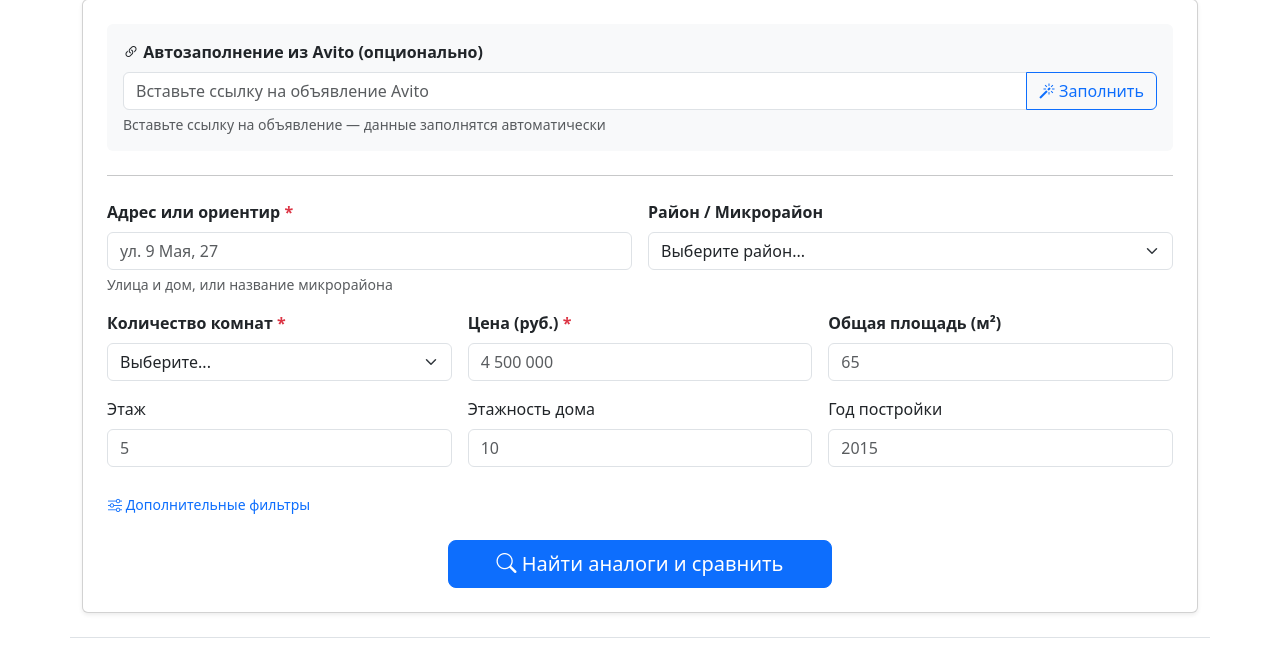
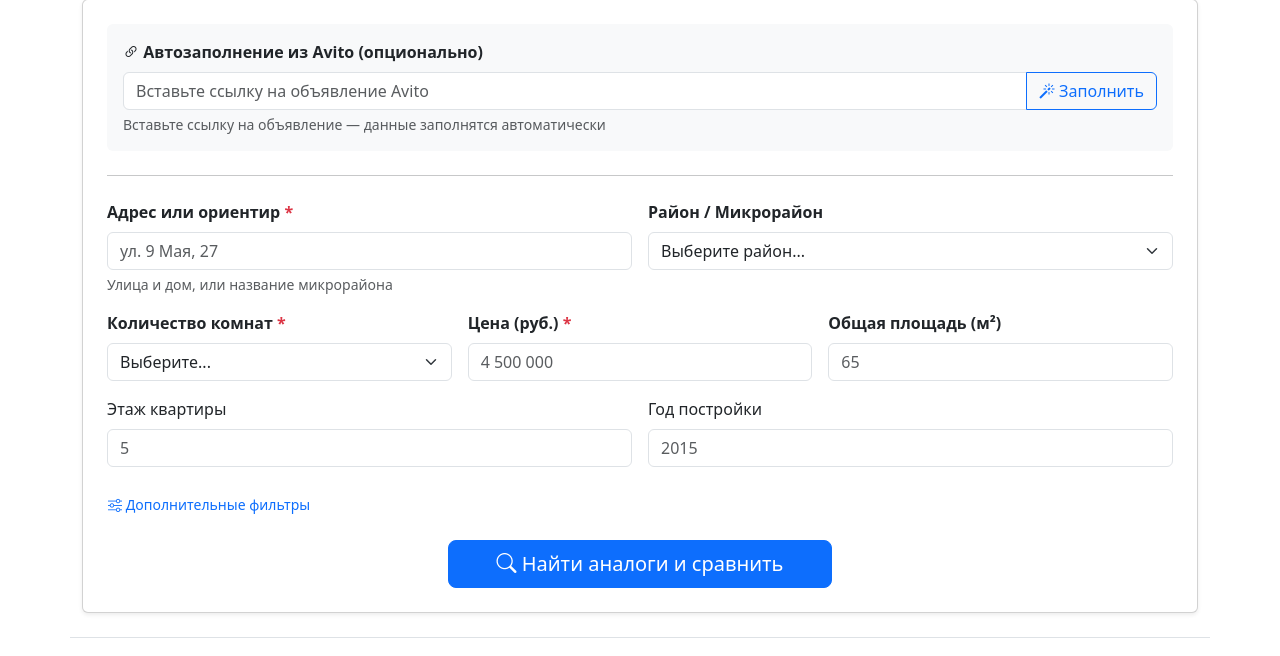
Before and after one commit to alex05pix-ai/Indicidualproject, a Flask app: page / in a window 1280 px wide. Shown: the part 172-828 px from the top of the page. Run offline with Flask 3, Linux system fonts and the light colour scheme; some libraries are stand-ins or nearby versions.

Commit message:
remove: убрана этажность дома из формы, оставлен только этаж квартиры

```diff
--- a/app/static/app.js
+++ b/app/static/app.js
@@ -106,7 +106,6 @@ async function handleSearchSubmit(e) {
         price: document.getElementById('price').value.replace(/[^\d]/g, ''),
         total_area: document.getElementById('total_area').value || null,
         floor: document.getElementById('floor').value || null,
-        total_floors: document.getElementById('total_floors').value || null,
         year_built: document.getElementById('year_built').value || null,
         area_tolerance: (parseFloat(document.getElementById('area_tolerance').value) || 15) / 100,
         max_distance: parseFloat(document.getElementById('max_distance').value) || 2.0,
@@ -181,7 +180,6 @@ async function handleAutofill() {
             }
             if (data.total_area) document.getElementById('total_area').value = data.total_area;
             if (data.floor) document.getElementById('floor').value = data.floor;
-            if (data.total_floors) document.getElementById('total_floors').value = data.total_floors;
             if (data.year_built) document.getElementById('year_built').value = data.year_built;
 
             showAlert('Данные заполнены из объявления!', 'success');
--- a/app/templates/index.html
+++ b/app/templates/index.html
@@ -125,21 +125,14 @@
                     </div>
 
                     <!-- Этаж -->
-                    <div class="col-md-4">
-                        <label for="floor" class="form-label">Этаж</label>
+                    <div class="col-md-6">
+                        <label for="floor" class="form-label">Этаж квартиры</label>
                         <input type="number" class="form-control" id="floor" name="floor"
                                placeholder="5" min="1" max="50">
                     </div>
 
-                    <!-- Этажность -->
-                    <div class="col-md-4">
-                        <label for="total_floors" class="form-label">Этажность дома</label>
-                        <input type="number" class="form-control" id="total_floors" name="total_floors"
-                               placeholder="10" min="1" max="50">
-                    </div>
-
                     <!-- Год постройки -->
-                    <div class="col-md-4">
+                    <div class="col-md-6">
                         <label for="year_built" class="form-label">Год постройки</label>
                         <input type="number" class="form-control" id="year_built" name="year_built"
                                placeholder="2015" min="1950" max="2026">
```
